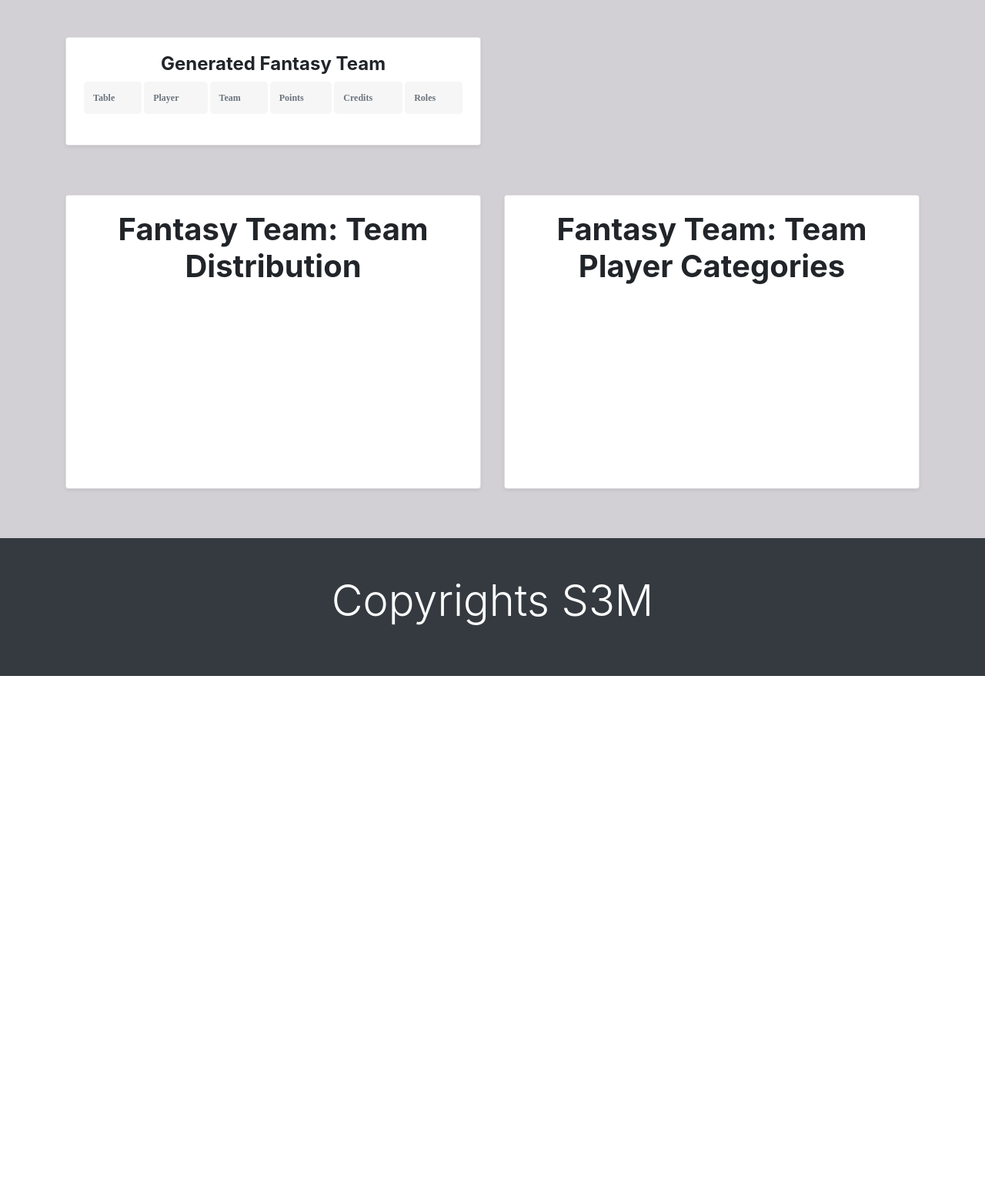
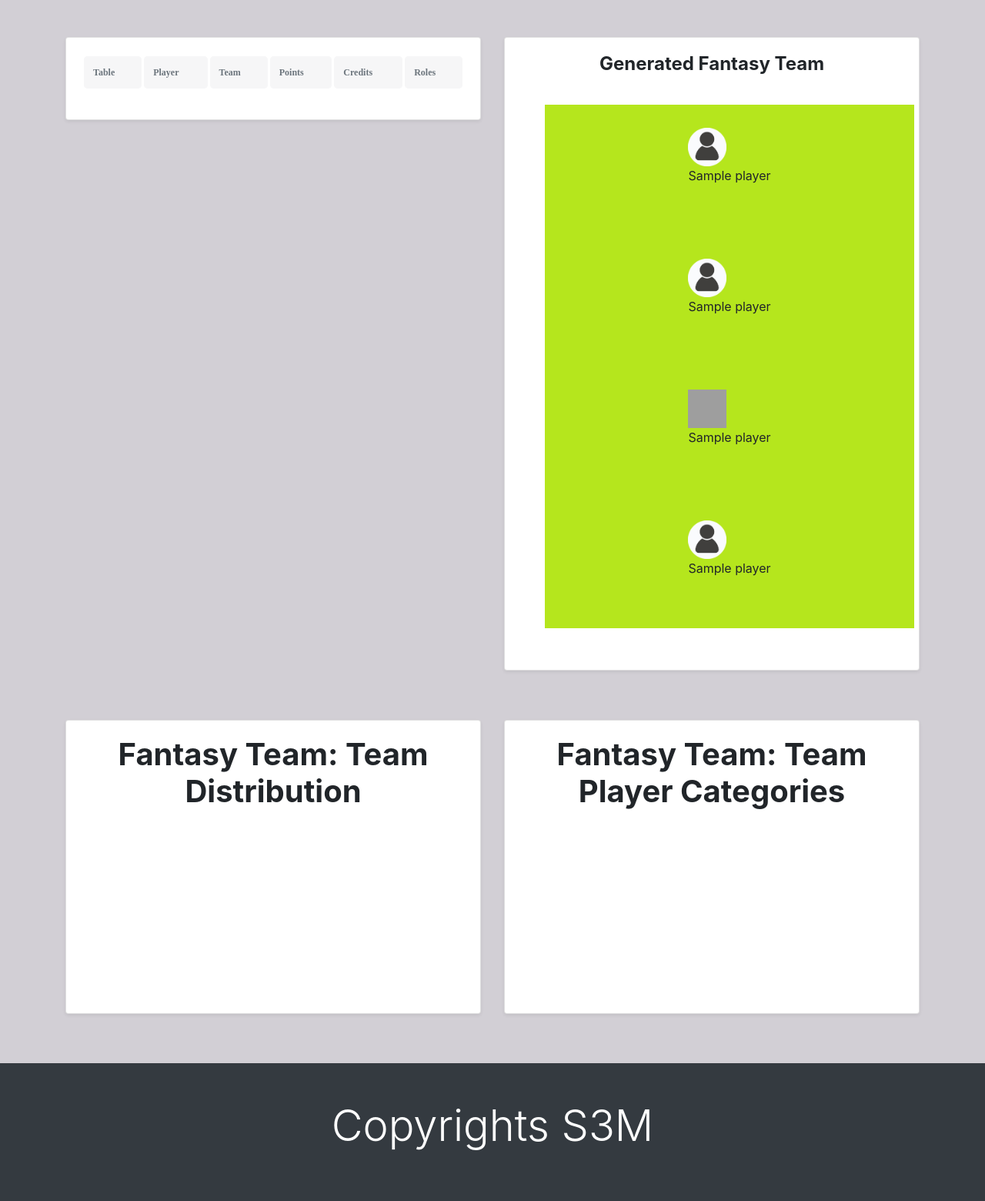
Before and after one commit to sdsg01/Project, a Flask app: template templates/response.html in a window 1280 px wide. Shown: the part 72-1632 px from the top of the page at 77% size. Before the commit the page ends 950 px from the top, so only its background shows below. Run offline with Flask 2, Linux system fonts and the light colour scheme; the template is opened without the code that fills it: most values are stand-ins (such as "Sample title", 1, 10 or a date in 2020); lists and menus that the app fills with data are empty; a map, chart or similar area stays blank; some libraries are stand-ins or nearby versions; grey boxes are pictures that could not be loaded.

Commit message:
pitch added

```diff
--- a/app.py
+++ b/app.py
@@ -4,6 +4,7 @@ import pandas as pd
 from werkzeug.utils import redirect
 import pickle
 import pulp
+import xgboost
 
 teams = {'CSK':'Chennai Super Kings', 'MI': 'Mumbai Indians', 'RCB': 'Royal Challengers Bangalore', 'RR': 'Rajasthan Royals', 'KKR': 'Kolkata Knight Riders', 'DC': 'Delhi Capitals', 'KXIP':'Kings XI Punjab', 'SRH':'Sunrisers Hyderabad'}
 stadiums = ['M Chinnaswamy Stadium',
@@ -113,7 +114,20 @@ def response():
         points = lp_output[lpcol[2]]
         credits = lp_output[lpcol[3]]
         roles = lp_output[lpcol[4]]
-        return render_template("response.html", data_players = players , len_data = len(players), data_teams = lp_teams, data_points = points, data_credits = credits, team1_name = team1_name, team2_name = team2_name, data_roles = roles)
+        WK_players = []
+        BAT_players = []
+        AR_players = []
+        BWL_players = []
+        for i in range(len(players)):
+            if roles[i]=="WK":
+                WK_players.append(players[i])
+            elif roles[i]=="BAT":
+                BAT_players.append(players[i])
+            elif roles[i]=="AR":
+                AR_players.append(players[i])
+            else:
+                BWL_players.append(players[i])
+        return render_template("response.html", data_players = players , len_data = len(players), data_teams = lp_teams, data_points = points, data_credits = credits, team1_name = team1_name, team2_name = team2_name, data_roles = roles, WK_players = WK_players, BAT_players = BAT_players, AR_players = AR_players, BWL_players = BWL_players)
     else:
         return redirect({url_for('home')})
 
@@ -198,7 +212,7 @@ def get_model_output_XGB(model_input):
     XGBRF_model = pickle.load(open("dataset/Models/CAT_reg.sav", 'rb'))
 
     # model_xgb = xgboost.XGBRegressor()
-    # XGBRF_model = model_xgb.load_model("dataset/Models/XGB_reg.json")
+    # XGBRF_model = pickle.load(open("dataset/Models/XGB_reg.sav", 'rb'))
 
     check_df = model_input.copy(deep=True)
     model_input.drop(columns=['id','playername'], inplace=True)
--- a/ft.json
+++ b/ft.json
@@ -1 +1 @@
-{"player":{"0":"Imran Tahir","1":"HH Pandya","2":"MM Ali","3":"KM Asif","4":"Q de Kock","5":"N Jagadeesan","6":"TA Boult","7":"JJ Bumrah","8":"S Tiwary","9":"SA Yadav","10":"RG Sharma"},"team":{"0":"CSK","1":"MI","2":"CSK","3":"CSK","4":"MI","5":"CSK","6":"MI","7":"MI","8":"MI","9":"MI","10":"MI"},"points":{"0":77.5295833111,"1":63.2472769617,"2":41.9912269625,"3":32.9940001786,"4":32.252316569,"5":30.8539470492,"6":27.8405670089,"7":26.3407986872,"8":18.0671140882,"9":15.505676952,"10":12.8046294066},"credit":{"0":8.5,"1":8.5,"2":9.5,"3":8.0,"4":9.5,"5":8.0,"6":9.0,"7":9.0,"8":8.0,"9":9.5,"10":10.0},"role":{"0":"BWL","1":"BAT","2":"AR","3":"BWL","4":"WK","5":"WK","6":"BWL","7":"BWL","8":"BAT","9":"BAT","10":"BAT"}}
+{"player":{"0":"Imran Tahir","1":"HH Pandya","2":"MM Ali","3":"Q de Kock","4":"KM Asif","5":"N Jagadeesan","6":"TA Boult","7":"JJ Bumrah","8":"S Tiwary","9":"SA Yadav","10":"KA Pollard"},"team":{"0":"CSK","1":"MI","2":"CSK","3":"MI","4":"CSK","5":"CSK","6":"MI","7":"MI","8":"MI","9":"MI","10":"MI"},"points":{"0":78.5463280326,"1":67.7788176555,"2":42.3231442245,"3":34.5263849596,"4":33.537115381,"5":30.1387675593,"6":27.5002609279,"7":26.159426874,"8":18.0702865374,"9":14.7887876277,"10":12.4145426048},"credit":{"0":8.5,"1":8.5,"2":9.5,"3":9.5,"4":8.0,"5":8.0,"6":9.0,"7":9.0,"8":8.0,"9":9.5,"10":8.5},"role":{"0":"BWL","1":"BAT","2":"AR","3":"WK","4":"BWL","5":"WK","6":"BWL","7":"BWL","8":"BAT","9":"BAT","10":"AR"}}
--- a/templates/response.html
+++ b/templates/response.html
@@ -2,15 +2,15 @@
 {% block content %}
 
 <section id="home" class="main_content">
-    <div class="container">
-      <div class="row mt-5">
+<div class="container">
+  <div class="row mt-5">
 
     <!--LEFT SIDE HOME-->
     <div class="col-md-6 col-sm-12">
         <div class="card card-body mb-3 shadow-sm">
-          <h4 class="text-center mb-1">
+          <!-- <h4 class="text-center mb-1">
             <b>Generated Fantasy Team</b>
-          </h4>
+          </h4> -->
 
         <!-- Make a df of credits players and points scored -->
         <table class="table table-striped">
@@ -42,9 +42,86 @@
           <p id='team1_name' value = "{{team1_name}}" style="display: none;">{{team1_name}}</p>
           <p id='team2_name' value = "{{team2_name}}" style="display: none;">{{team2_name}}</p>
 
-</div>
-</div>
-</div>
+      </div>
+    </div>
+
+    <!--Right Side Home-->
+    <div class="col-md-6 col-sm-12">
+      <div class="card card-body mb-3 shadow-sm">
+        <h4 class="text-center mb-1">
+          <b>Generated Fantasy Team</b>
+        </h4>
+<!-- Make a df of credits players and points scored -->
+        <div class="ft-form__ground" style="background-image: url(&quot;/static/images/pitch2.png&quot;);">
+          <div class="ft-form__ground-players">
+
+            <br>
+            <br>
+            <div class="ft-form__ground-players--row">
+              {% for player in WK_players%}
+              <div class="ft-form__ground-players--person">
+                <img alt="#" src="/static/images/player.png">
+                <br>
+                <span>{{player}}</span>
+              </div>
+              {% endfor %}
+            </div>
+
+            <br>
+            <br>
+            <br>
+            <br>
+
+            <div class="ft-form__ground-players--row">
+              {% for player in BAT_players%}
+              <div class="ft-form__ground-players--person">
+                <img alt="#" src="/static/images/player.png">
+                <br>
+                <span>{{player}}</span>
+              </div>
+              {% endfor %}
+            </div>
+
+            <br>
+            <br>
+            <br>
+            <br>
+
+            <div class="ft-form__ground-players--row">
+              {% for player in AR_players%}
+              <div class="ft-form__ground-players--person">
+                <!-- <img alt="#" src="/static/images/player.png"> -->
+                <img alt="#" src="/static/images/shirt.png">
+                <br>
+                <span>{{player}}</span>
+              </div>
+              {% endfor %}
+            </div>
+
+            <br>
+            <br>
+            <br>
+            <br>
+
+            <div class="ft-form__ground-players--row">
+              {% for player in BWL_players%}
+              <div class="ft-form__ground-players--person">
+                <img alt="#" src="/static/images/player.png">
+                <br>
+                <span>{{player}}</span>
+              </div>
+              {% endfor %}
+            </div>
+
+            <br>
+            <br>
+
+          </div>
+        </div>
+
+      </div>
+    </div>
+  </div>
 </div>
 
 <div class="container">
@@ -82,8 +159,46 @@
   display: inline-block;
   position: relative;
   margin: auto;
-  height: 20vh;
-  width: 40vw;
+  /* height: 20vh; */
+  /* width: 40vw; */
+}
+
+.ft-form__ground {
+    width: 30rem;
+    height: 46.75rem;
+    margin: 0 2rem;
+    padding-top: 1rem;
+    background-size: contain;
+    background-repeat: no-repeat;
+    background-position: 50%;
+}
+
+.ft-form__ground-players--row {
+    flex: 5 5;
+    display: flex;
+    align-items: flex-start;
+    justify-content: space-evenly;
+    flex-wrap: wrap;
+}
+
+.ft-form__output--team-details {
+    display: flex;
+    flex-shrink: 0;
+}
+
+.ft-form__output {
+    flex: 3 1;
+    display: flex;
+    flex-direction: column;
+    max-height: 83vh;
+    overflow: auto;
+    position: relative;
+}
+
+img{
+width: 50px;
+height: 50px;
+
 }
 </style>
 <script>
```
Also changed, not shown: static/images/image1.jpg (added), static/images/pitch.png (added), static/images/pitch1.jpg (added), static/images/pitch2.png (added), static/images/player.png (added), static/images/tshirt.png (added), static/images/tshirt.svg (added), 1 other file.
